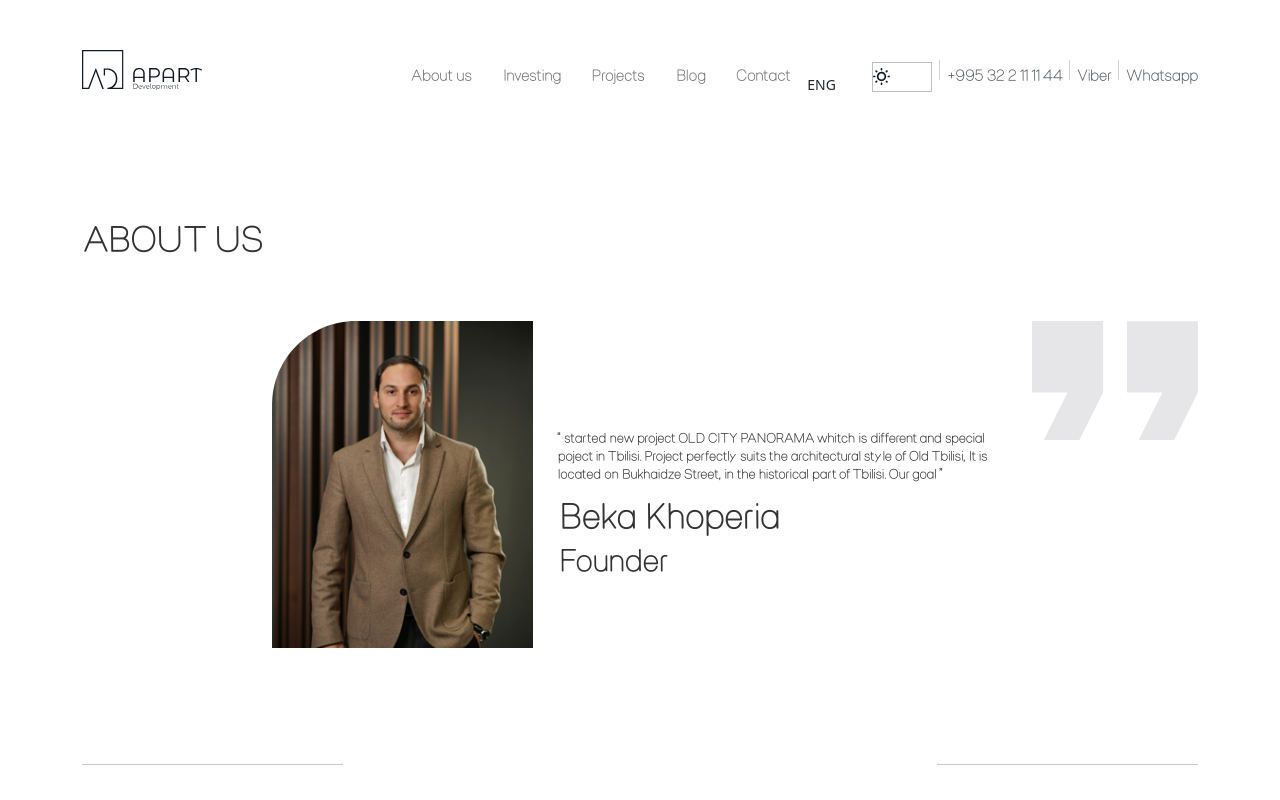
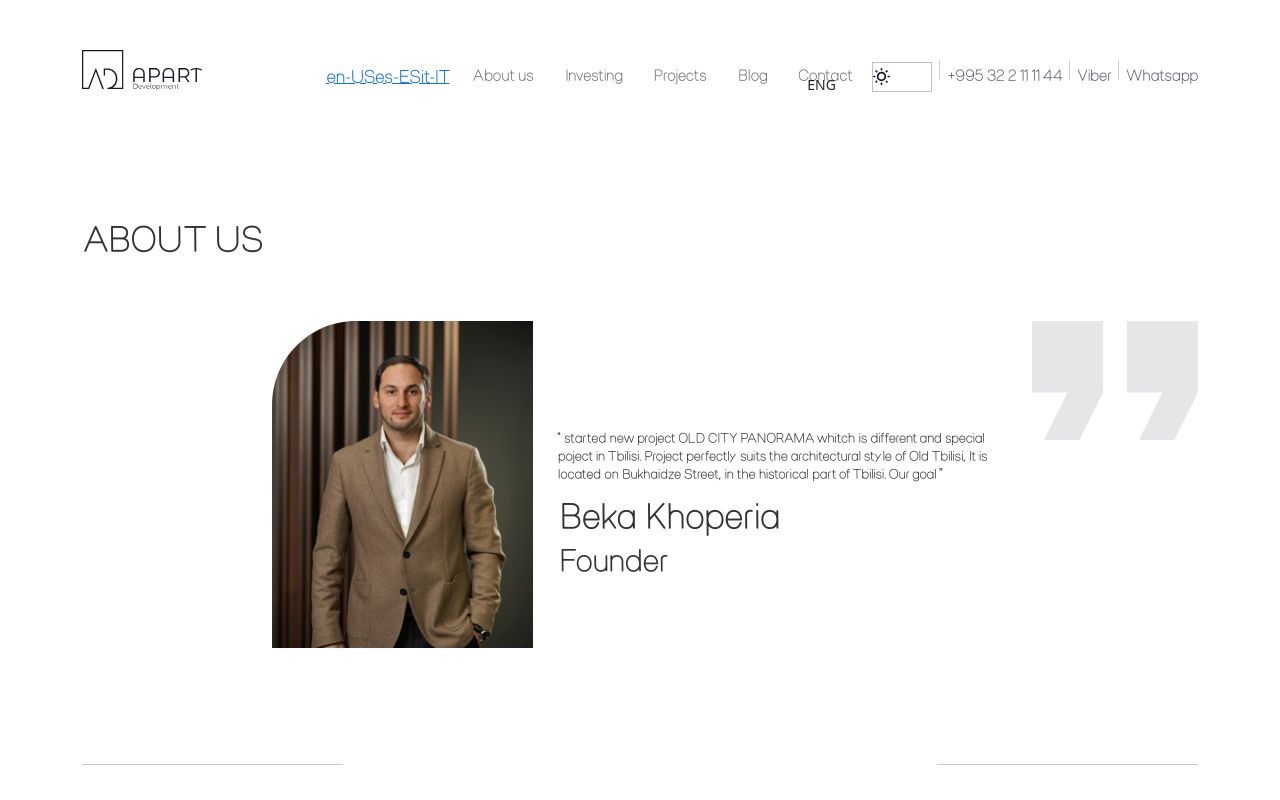
Before and after one commit to G-Apxo/Apart, a Next.js app: page /About in a window 1280 px wide. Shown: the top 800 px of the page. Built offline with nearby package versions, Linux system fonts and the light colour scheme.

Commit message:
geo pages update

```diff
--- a/pages/Blog.jsx
+++ b/pages/Blog.jsx
@@ -1,5 +1,5 @@
 import Head from "next/head";
-import Layout from "../src/components/Layout/Layout";
+import Layout from "../pages/Geo/src/components/Layout/Layout";
 import { Nav, Button, Row, Container, input, Col } from "react-bootstrap";
 import Link from "next/link";
 // import blog1 from "../src/assets/apartAssets/blog1.png";
--- /dev/null
+++ b/pages/assets/posts.json
@@ -0,0 +1,30 @@
+{
+  "posts": [
+    {
+      "locale": "en-US",
+      "title": "Sample Title For the First Blog Post in English",
+      "description": "This is the first blog post in English published on the blog"
+    },
+    {
+      "locale": "en-US",
+      "title": "Sample Title For the Second Blog Post in English",
+      "description": "This is the second blog post in English published on the blog"
+
+    },
+    {
+      "locale": "es-ES",
+      "title": "Título de ejemplo para la primera entrada en español del blog",
+      "description": "Esta es la primera entrada del blog en español publicada en el blog"
+    },
+    {
+      "locale": "es-ES",
+      "title": "Título de ejemplo para la segunda entrada en español del blog",
+      "description": "Esta es la segunda entrada del blog en español publicada en el blog"
+    },
+    {
+      "locale": "it-IT",
+      "title": "Titolo di esempio per il primo post in italiano del blog",
+      "description": "Questo è il primo post in italiano pubblicato nel blog"
+    }
+  ]
+}
--- /dev/null
+++ b/pages/components/BlogCard/BlogCard.module.css
@@ -0,0 +1,29 @@
+.blogCard {
+    display: flex;
+    border-bottom: 1px solid black;
+    padding-bottom: 10px;
+    margin-top: 20px;
+  }
+
+  .blogCard .image {
+    background-color: #999999;
+    background-repeat: no-repeat;
+    background-size: cover;
+    background-position: center;
+    margin-right: 10px;
+  }
+
+  .blogCard .info {
+    display: flex;
+    flex-direction: column;
+  }
+
+  .blogCard .title h3 {
+    margin-bottom: 5px;
+    margin-top: 0;
+  }
+
+  .blogCard .description {
+    padding: 5px 0;
+    color: #333333;
+  }
--- /dev/null
+++ b/pages/components/BlogCard/index.js
@@ -0,0 +1,15 @@
+import styles from "./BlogCard.module.css";
+
+function BlogCard( props ) {
+    const {blogPost} = props
+
+    const {title, description, image} = blogPost
+
+    return (
+        <div className={styles.blogCard}>
+
+        </div>
+    );
+}
+
+export default BlogCard
--- a/src/components/Header/Header.js
+++ b/src/components/Header/Header.js
@@ -4,6 +4,10 @@ import { Nav, Button, Row, Container, input, Col, Navbar, FormSelect,Form} from
 import Link from "next/link";
 import Image from "next/image";
 import Logo from "../../../assets/logo.svg";
+import { useRouter } from "next/router";
+import styles from "../../../styles/Home.module.css";
+import blogPosts from "../../../pages/assets/posts.json";
+import BlogCard from "../../../pages/components/BlogCard";
 
 // import Link from 'next/link';
 
@@ -20,7 +24,9 @@ function Header() {
     var element = document.body;
     element.classList.toggle("dark-mode");
  }
+ const { locale, locales, asPath } = useRouter();
   return (
+
     <div>
       <Head>
         <title>Apart</title>
@@ -29,6 +35,7 @@ function Header() {
       <Container className="mobile_menu">
       <section className="top-nav">
     <div>
+
     <Link href="/" className="cursor">
               <a className="navbar-brand">
                 <Image src={Logo} alt="Picture of the author" />
@@ -116,6 +123,23 @@ function Header() {
           </Col>
           <Col xs="7" lg="7" md="7" sm="7" xl="7" xxl="7" className="d-flex justify-content-center">
             <Navbar  >
+            <div >
+                <main>
+                  <div >
+                    {locales.map((l, i) => {
+                      return (
+                        <span key={i} className={l === locale ? styles.selected : ""}>
+                          <Link href={asPath} locale={l}>
+                            {l}
+                          </Link>
+                        </span>
+                      );
+                    })}
+                  </div>
+                  <div>
+                  </div>
+                </main>
+              </div>
               <ul className="navbar-nav mr-auto">
                 {path.map(value => {
                   return (
```
Also changed, not shown: pages/index-test.js (added, +39 -0 lines), pages/index.jsx (+7 -1 lines), 1 other file (tests, documents, lock files or other folders).
